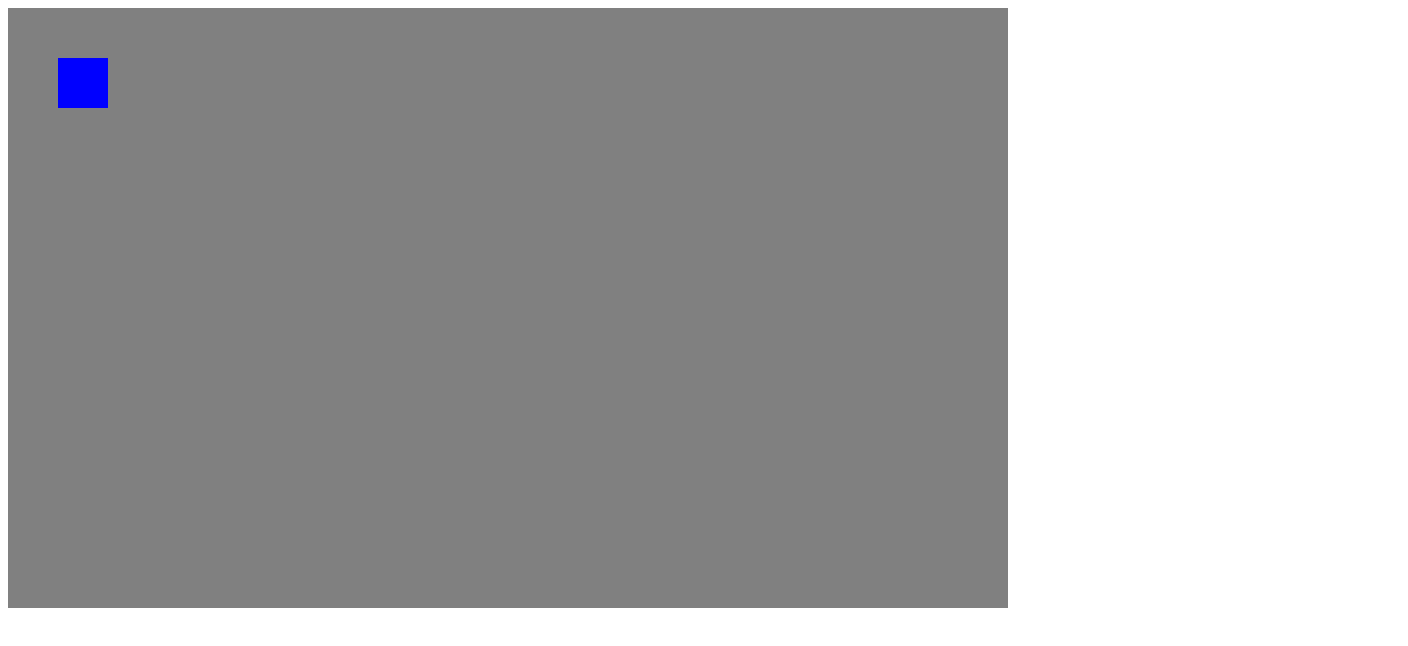
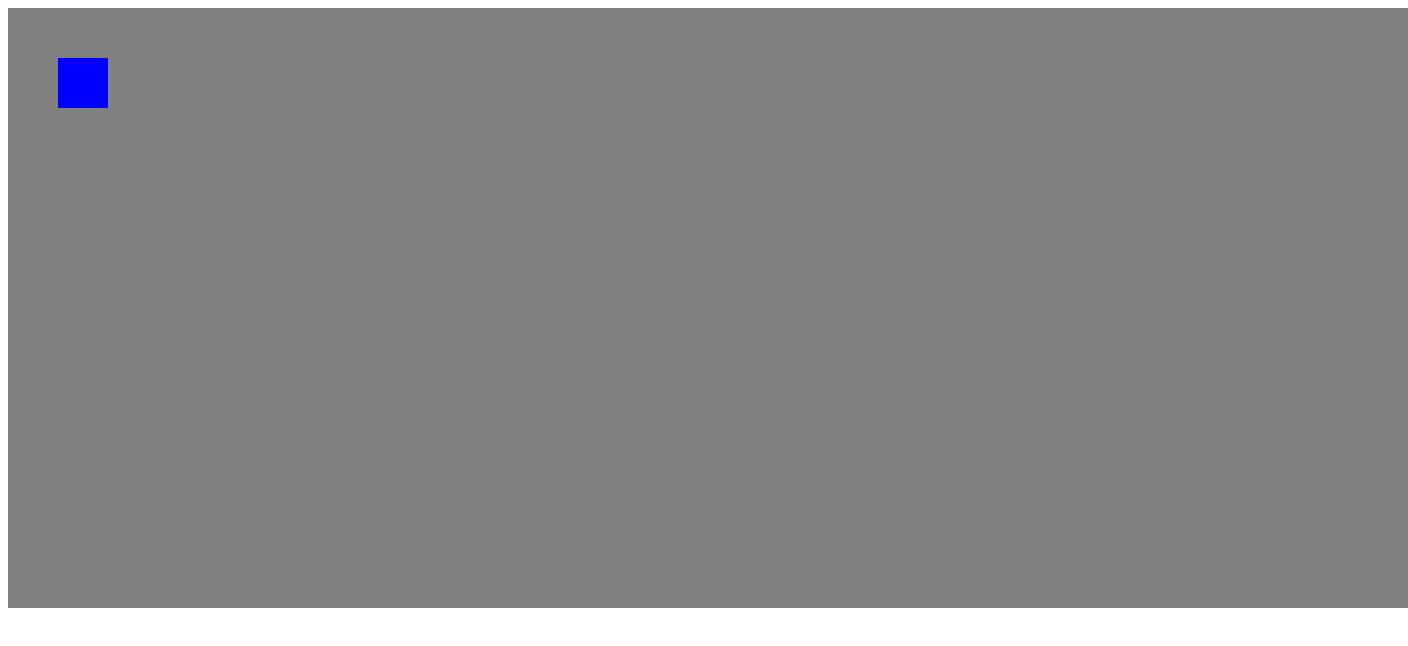
Before and after one commit to Bwaf/Dungeoneer, a plain HTML site: page dungeoneer.html in a window 1280 px wide. Shown: the whole page, 1408 px wide, since content can reach past the window. Drawn offline with Linux system fonts and the light colour scheme.

Commit message:
1400 width

```diff
--- a/dungeoneer.html
+++ b/dungeoneer.html
@@ -4,7 +4,7 @@
         <title>Dungeoneer</title>
     </head>
     <body>
-        <canvas id="gameCanvas" width="1000px" height="600px" style="background-color: gray;"></canvas>
+        <canvas id="gameCanvas" width="1400px" height="600px" style="background-color: gray;"></canvas>
         <script src="game.js"></script>
     </body>
 </html>
```
Also changed, not shown: game.css (added).
